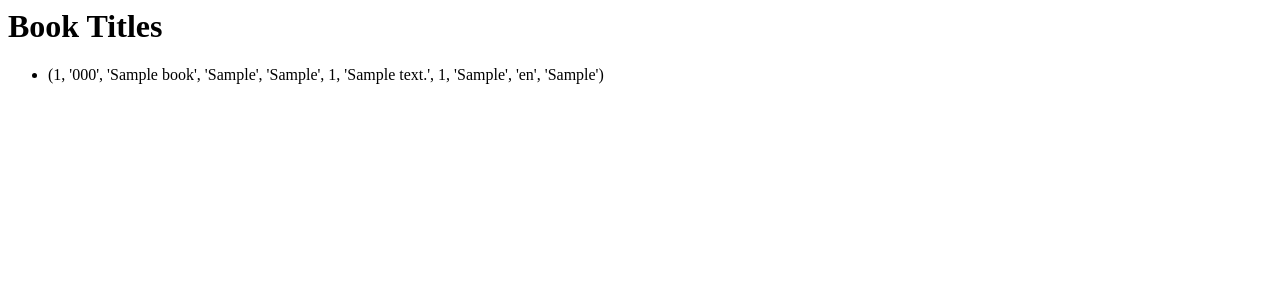
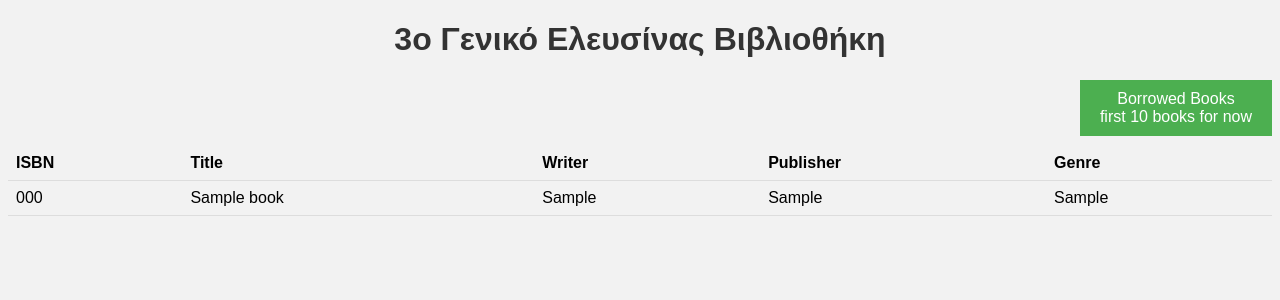
Before and after one commit to JohnBellos/DatabasesProject, a Flask app: page /books in a window 1280 px wide. Shown: the top 300 px of the page. Run offline with Flask 3, Linux system fonts and the light colour scheme; tables that the repository leaves empty hold one stand-in row (values such as "Sample post"); some libraries are stand-ins or nearby versions.

Commit message:
User Page basic ui

```diff
--- a/SCHOOL_LIB/templates/userPage.html
+++ b/SCHOOL_LIB/templates/userPage.html
@@ -1,13 +1,98 @@
+<!DOCTYPE html>
 <html>
 <head>
   <title>Book Titles</title>
+  <style>
+    body {
+      font-family: Arial, sans-serif;
+      background-color: #f2f2f2;
+    }
+    h1 {
+      color: #333;
+      text-align: center;
+    }
+    table {
+      width: 100%;
+      border-collapse: collapse;
+    }
+    th, td {
+      padding: 8px;
+      text-align: left;
+      border-bottom: 1px solid #ddd;
+    }
+    th {
+      background-color: #f2f2f2;
+    }
+    .button-container {
+      text-align: right;
+      margin-bottom: 10px;
+    }
+    .button-container button {
+      background-color: #4CAF50;
+      color: white;
+      border: none;
+      padding: 10px 20px;
+      text-align: center;
+      text-decoration: none;
+      display: inline-block;
+      font-size: 16px;
+      cursor: pointer;
+    }
+    .button-container button.clicked {
+      background-color: darkgreen;
+    }
+  </style>
 </head>
 <body>
-  <h1>Book Titles</h1>
-  <ul>
-    {%for item in books%}
-    <li>{{item}}</li>
-    {% endfor %}
-  </ul>
+  <h1>3ο Γενικό Ελευσίνας Βιβλιοθήκη</h1>
+
+  <div class="button-container">
+    <button id="toggleButton" onclick="toggleBooks()">Borrowed Books<br>first 10 books for now</button>
+  </div>
+
+  <table id="bookTable">
+    <thead>
+      <tr>
+        <th>ISBN</th>
+        <th>Title</th>
+        <th>Writer</th>
+        <th>Publisher</th>
+        <th>Genre</th>
+      </tr>
+    </thead>
+    <tbody>
+      {% for item in books %}
+      <tr>
+        <td>{{ item[1] }}</td>
+        <td>{{ item[2] }}</td>
+        <td>{{ item[4] }}</td>
+        <td>{{ item[3] }}</td>
+        <td>{{ item[8] }}</td>
+      </tr>
+      {% endfor %}
+    </tbody>
+  </table>
+
+  <script>
+    function toggleBooks() {
+  var bookTable = document.getElementById("bookTable");
+  var bookRows = bookTable.getElementsByTagName("tr");
+  var toggleButton = document.getElementById("toggleButton");
+
+  if (toggleButton.classList.contains("clicked")) {
+    // Show all rows
+    for (var i = 0; i < bookRows.length; i++) {
+      bookRows[i].style.display = "";
+    }
+    toggleButton.classList.remove("clicked");
+  } else {
+    // Hide rows after the 10th book
+    for (var j = 11; j < bookRows.length; j++) {
+      bookRows[j].style.display = "none";
+    }
+    toggleButton.classList.add("clicked");
+  }
+}
+  </script>
 </body>
 </html>
```
